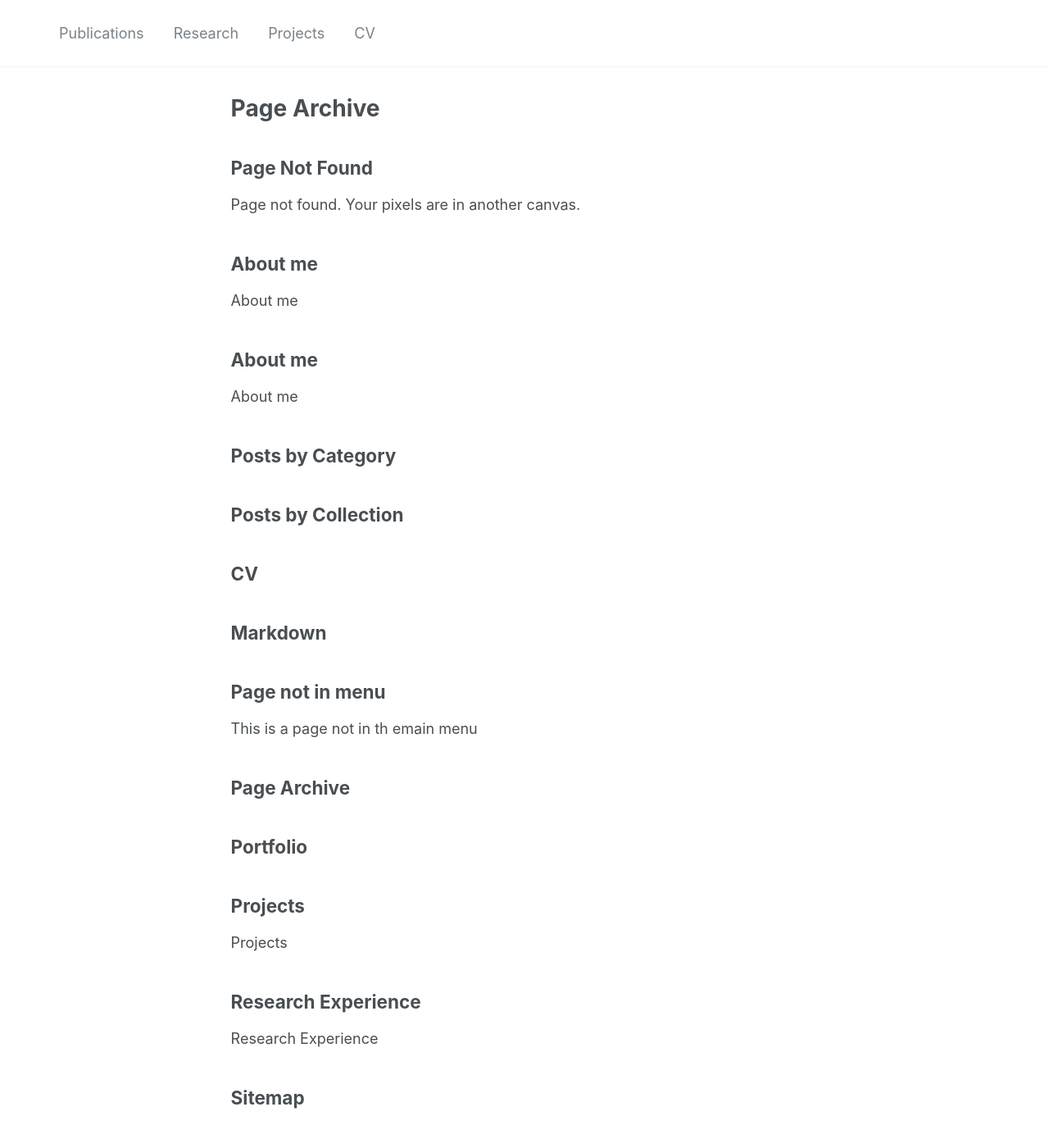
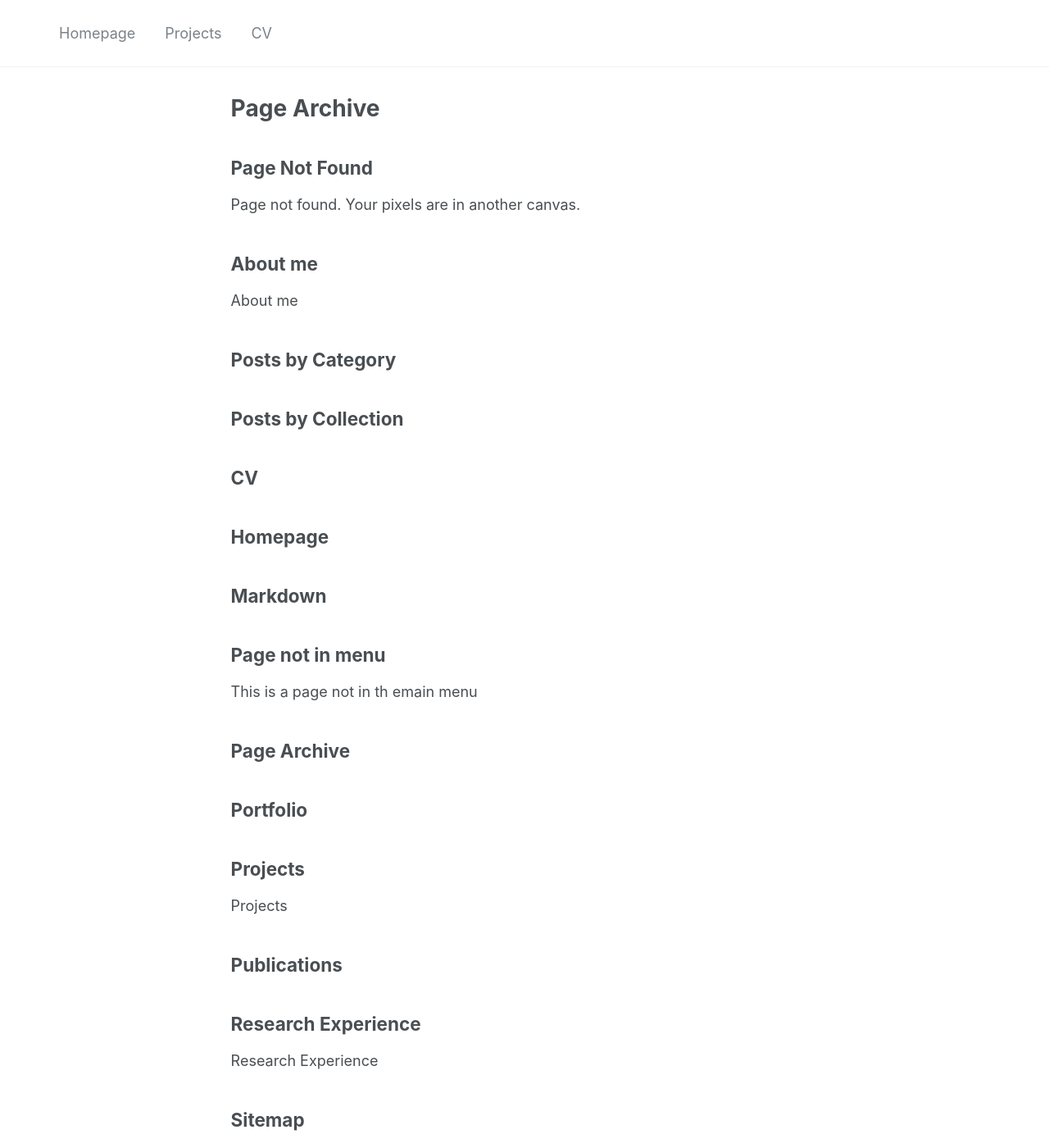
Before and after one commit to shreyasdethe/home, a Jekyll site: the page built from _pages/page-archive.html, in a window 1280 px wide and 1400 px high. Shown: the whole window at 82% size. Built offline with Jekyll 4.4.1, drawn with Linux system fonts in a browser that asks for light colours.

Commit message:
Adding a homepage tab

```diff
--- a/_data/navigation.yml
+++ b/_data/navigation.yml
@@ -1,11 +1,14 @@
 # main links links
 main:
 
-  - title: "Publications"
-    url: /publications/
+  # - title: "Publications"
+  #   url: /publications/
 
-  - title: "Research"
-    url: /research/
+  # - title: "Research"
+  #   url: /research/
+
+  - title: "Homepage"
+    url: /about/
 
   - title: "Projects"
     url: /projects/
--- a/_pages/Home.md
+++ b/_pages/publications.md
@@ -1,11 +1,7 @@
 ---
-permalink: /
-title: "About me"
-excerpt: "About me"
+title: "Publications"
+permalink: /publications/
 author_profile: true
-redirect_from:
-  - /about/
-  - /about.html
 ---
 
 Work in Progress
```
Also changed, not shown: _pages/homepage.md (added, +15 -0 lines).
